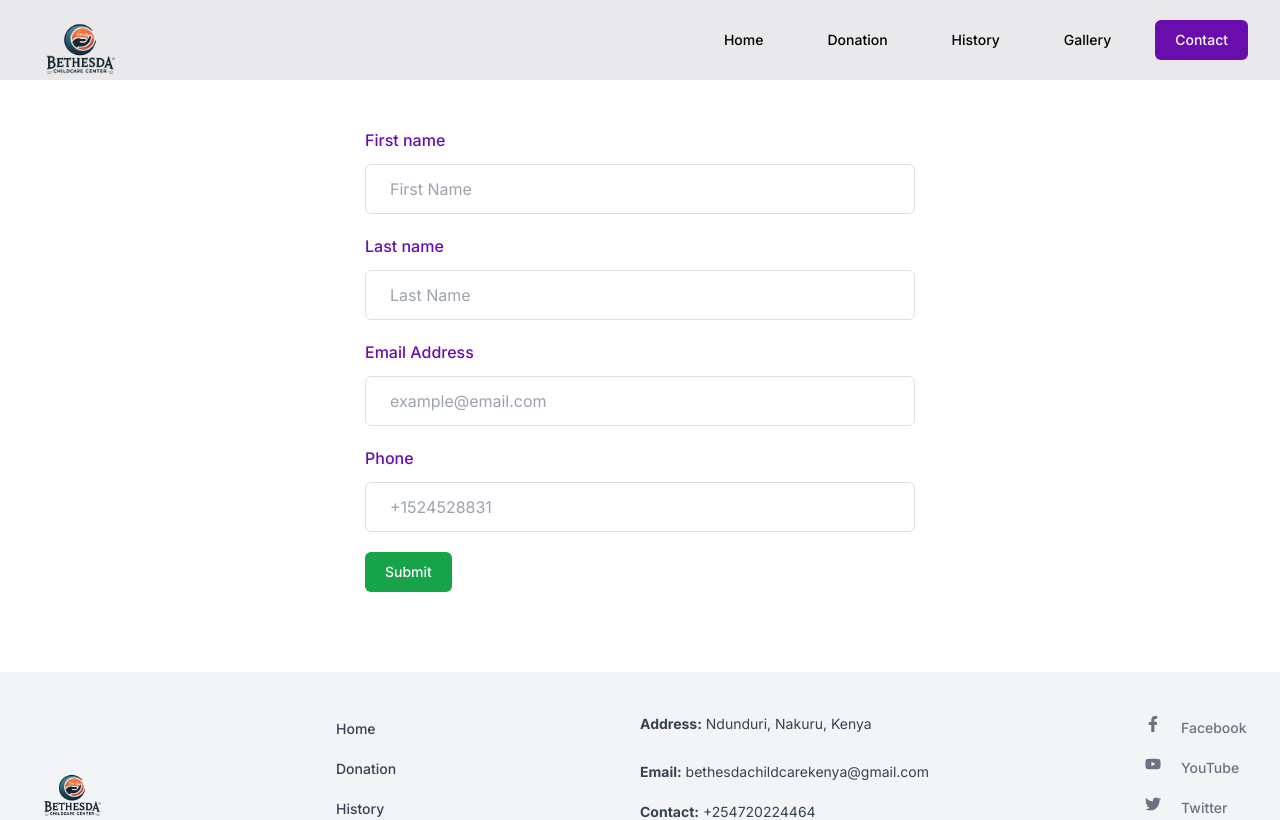
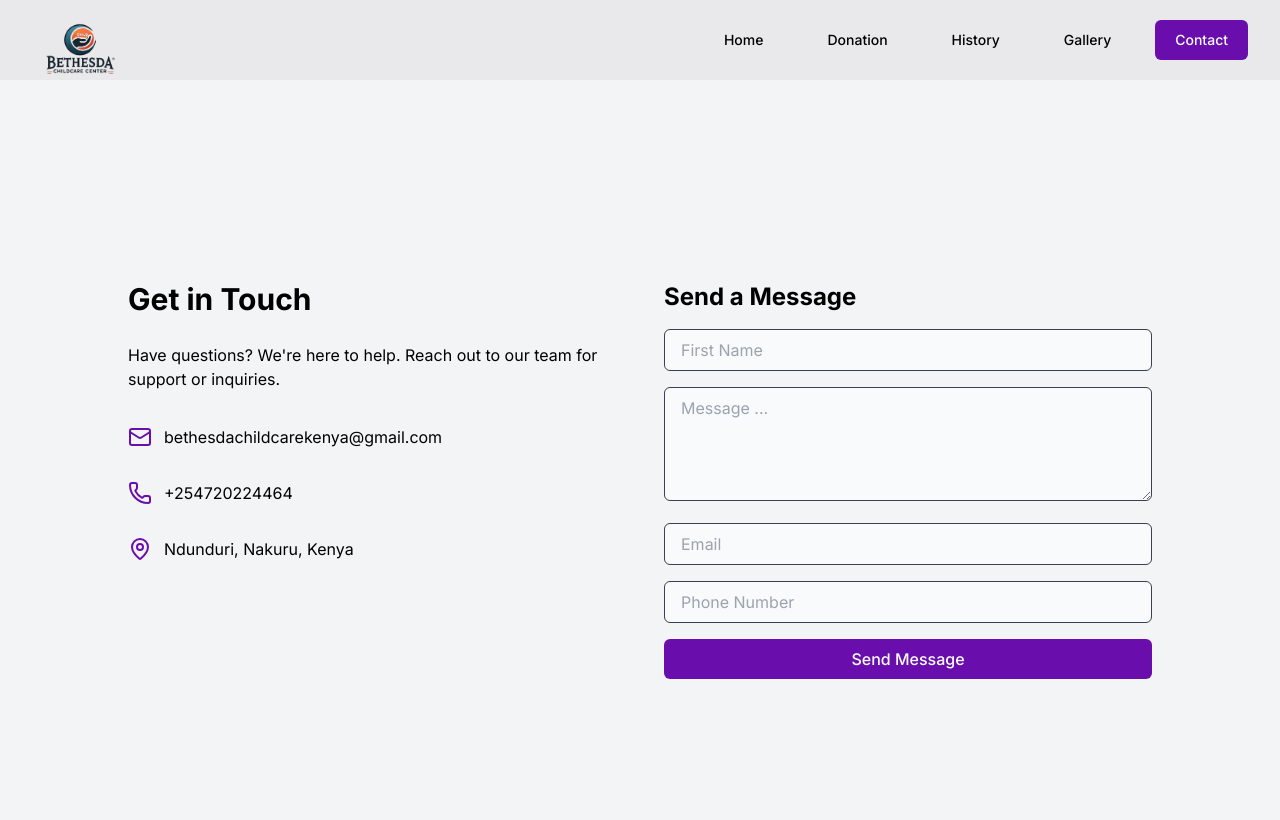
Before and after one commit to perwriter/bethesda, a Next.js app: page /contact in a window 1280 px wide. Shown: the top 820 px of the page. Built offline with nearby package versions, Linux system fonts and the light colour scheme.

Commit message:
pdated somethings

```diff
--- a/package.json
+++ b/package.json
@@ -12,6 +12,7 @@
     "framer-motion": "^12.4.10",
     "graphql": "^16.8.1",
     "graphql-request": "^6.1.0",
+    "lucide-react": "^0.479.0",
     "next": "^14.2.12",
     "react": "^18",
     "react-dom": "^18",
--- a/src/app/components/Footer.js
+++ b/src/app/components/Footer.js
@@ -4,7 +4,7 @@ import Image from "next/image";
 
 export default function Footer() {
   return (
-    <footer className="bg-gray-100 pt-8 mt-8">
+    <footer className="bg-gray-100 pt-10">
       <div className="mx-auto max-w-screen-xl px-4 sm:px-6 lg:px-8">
         {/* Footer Main Content */}
         <div className="flex flex-col lg:flex-row items-center justify-between">
--- a/src/app/contact/page.js
+++ b/src/app/contact/page.js
@@ -1,10 +1,12 @@
 "use client";
 
-import { useState, useEffect } from "react";
+import { useState } from "react";
 import { submitContactForm } from "@/app/services/index";
+import { Mail, Phone, MapPin, Loader2 } from "lucide-react";
 
 export default function Contact() {
   const [submitted, setSubmitted] = useState(false);
+  const [loading, setLoading] = useState(false);
   const [formValue, setFormValue] = useState({
     firstname: "",
     lastname: "",
@@ -12,134 +14,100 @@ export default function Contact() {
     phone: "",
   });
 
-  useEffect(() => {
-    const timeoutId = setTimeout(() => {
-      setSubmitted(false);
-    }, 3000);
-    return () => {
-      clearTimeout(timeoutId);
-    };
-  }, [submitted]);
-
   const handleSubmit = async (e) => {
     e.preventDefault();
+    setLoading(true);
     try {
-      // Sanitize phone number: remove any non-numeric characters (e.g., +, spaces)
-      const sanitizedFormValue = {
-        ...formValue,
-        phone: formValue.phone.replace(/\D/g, ""), // Keep only numbers
-      };
-
-      const res = await submitContactForm(sanitizedFormValue);
-      setFormValue({
-        firstname: "",
-        lastname: "",
-        email: "",
-        phone: "",
-      });
+      await submitContactForm(formValue);
+      setFormValue({ firstname: "", lastname: "", email: "", phone: "" });
       setSubmitted(true);
-      return res;
-    } catch (e) {
-      console.log("Error occurred:", e);
+      setTimeout(() => setSubmitted(false), 3000);
+    } catch (error) {
+      console.error("Error submitting form:", error);
+    } finally {
+      setLoading(false);
     }
   };
 
   const handleChange = (e) => {
-    setFormValue({
-      ...formValue,
-      [e.target.name]: e.target.value,
-    });
+    setFormValue({ ...formValue, [e.target.name]: e.target.value });
   };
 
   return (
-    <>
-      <div className="flex items-center justify-center p-12">
-        <div className="mx-auto w-full max-w-[550px]">
-          <form method="POST" onSubmit={handleSubmit}>
-            <div className="mb-5">
-              <label
-                htmlFor="firstname"
-                className="mb-3 block text-base font-medium text-primary"
-              >
-                First name
-              </label>
+    <div className="min-h-screen flex items-center justify-center bg-gray-100 text-black p-8">
+      <div className="w-full max-w-5xl grid grid-cols-1 md:grid-cols-2 gap-12">
+        {/* Left Side - Contact Info */}
+        <div>
+          <h2 className="text-3xl font-bold mb-4">Get in Touch</h2>
+          <p className="mb-6">Have questions? We're here to help. Reach out to our team for support or inquiries.</p>
+          <div className="space-y-8">
+            <div className="flex items-center gap-3">
+              <Mail className="text-primary" />
+              <span> bethesdachildcarekenya@gmail.com</span>
+            </div>
+            <div className="flex items-center gap-3">
+              <Phone className="text-primary" />
+              <span>+254720224464</span>
+            </div>
+            <div className="flex items-center gap-3">
+              <MapPin className="text-primary" />
+              <span>Ndunduri, Nakuru, Kenya</span>
+            </div>
+          </div>
+        </div>
+
+        {/* Right Side - Contact Form */}
+        <div>
+          <h2 className="text-2xl font-bold mb-4">Send a Message</h2>
+          <form onSubmit={handleSubmit} className="space-y-4">
             <input
               type="text"
               name="firstname"
-                id="firstname"
               placeholder="First Name"
-                className="w-full rounded-md border border-[#e0e0e0] bg-white py-3 px-6 text-base"
+              className="w-full px-4 py-2 rounded-md bg-slate-50 border border-gray-700 focus:ring focus:ring-primary"
               onChange={handleChange}
-                value={formValue.firstname || ""}
+              value={formValue.firstname}
             />
-            </div>
-            <div className="mb-5">
-              <label
-                htmlFor="lastname"
-                className="mb-3 block text-base font-medium text-primary"
-              >
-                Last name
-              </label>
-              <input
+            <textarea
               type="text"
               name="lastname"
-                id="lastname"
-                placeholder="Last Name"
-                className="w-full rounded-md border border-[#e0e0e0] bg-white py-3 px-6 text-base"
+              placeholder="Message ..."
+              rows={4}
+              className="w-full px-4 py-2 rounded-md bg-slate-50 border border-gray-700 focus:ring focus:ring-primary"
               onChange={handleChange}
-                value={formValue.lastname || ""}
+              value={formValue.lastname}
             />
-            </div>
-            <div className="mb-5">
-              <label
-                htmlFor="email"
-                className="mb-3 block text-base font-medium text-primary"
-              >
-                Email Address
-              </label>
             <input
               type="email"
               name="email"
-                id="email"
-                placeholder="example@email.com"
-                className="w-full rounded-md border border-[#e0e0e0] bg-white py-3 px-6 text-base"
+              placeholder="Email"
+              className="w-full px-4 py-2 rounded-md bg-slate-50 border border-gray-700 focus:ring focus:ring-primary"
               onChange={handleChange}
-                value={formValue.email || ""}
+              value={formValue.email}
             />
-            </div>
-            <div className="mb-5">
-              <label
-                htmlFor="phone"
-                className="mb-3 block text-base font-medium text-primary"
-              >
-                Phone
-              </label>
             <input
               type="text"
               name="phone"
-                id="phone"
-                placeholder="+1524528831"
-                className="w-full rounded-md border border-[#e0e0e0] bg-white py-3 px-6 text-base"
+              placeholder="Phone Number"
+              className="w-full px-4 py-2 rounded-md bg-slate-50 border border-gray-700 focus:ring focus:ring-primary"
               onChange={handleChange}
-                value={formValue.phone || ""}
+              value={formValue.phone}
             />
-            </div>
-            <div>
             <button
               type="submit"
-                className="block rounded-md bg-green-600 px-5 py-2.5 text-sm font-medium text-white transition hover:bg-green-700"
+              className="w-full flex items-center justify-center bg-primary hover:bg-primary text-white py-2 rounded-md font-medium"
+              disabled={loading}
             >
-                Submit
+              {loading ? <Loader2 className="animate-spin" /> : "Send Message"}
             </button>
-            </div>
           </form>
           {submitted && (
-            <div className="bg-green-600 text-white p-2 my-4 rounded-md">
-              Form submitted successfully!
+            <div className="mt-4 p-3 text-center bg-green-100 text-green-700 border border-green-500 rounded-md">
+              Your message has been sent successfully!
             </div>
           )}
         </div>
       </div>
-    </>
+    </div>
   );
 }
--- a/src/app/gallery/page.js
+++ b/src/app/gallery/page.js
@@ -42,7 +42,7 @@ const Gallery = () => {
 
   return (
     <div>
-    <div className="container mx-auto px-4 pt-10">
+    <div className="container mx-auto px-4 py-10">
      <h1 className=" text-2xl md:text-5xl font-semibold pb-4 text-center "> Our Gallery</h1>
       <motion.div
         className="grid grid-cols-1 sm:grid-cols-2 md:grid-cols-3 lg:grid-cols-4 gap-6"
--- a/src/app/history/page.js
+++ b/src/app/history/page.js
@@ -50,7 +50,7 @@ export default function HistoryPage() {
               >
                 <h2 className="text-2xl font-semibold mb-2">{event.year}</h2>
               </div>
-              <div className="md:w-1/2 flex justify-center">
+              <div className="md:w-1/4 hidden  md:flex justify-center">
                 <div className="relative w-40 h-40">
                   <Image
                     src={imageSrc}
@@ -62,7 +62,7 @@ export default function HistoryPage() {
                 </div>
               </div>
               <div
-                className={`md:w-1/4 text-start ${
+                className={`md:w-1/2 text-start ${
                   index % 2 === 0 ? "md:pl-4" : "md:pr-4"
                 }`}
               >
--- a/src/app/layout.js
+++ b/src/app/layout.js
@@ -6,8 +6,8 @@ import "./globals.css";
 const inter = Inter({ subsets: ["latin"] });
 
 export const metadata = {
-  title: "Website",
-  description: "A demo website.",
+  title: "Bethesda",
+  description: "bethesda Nakuru.",
 };
 
 export default function RootLayout({ children }) {
```
Also changed, not shown: 1 other file (tests, documents, lock files or other folders). Lines whose indentation alone changed are shown as unchanged.
